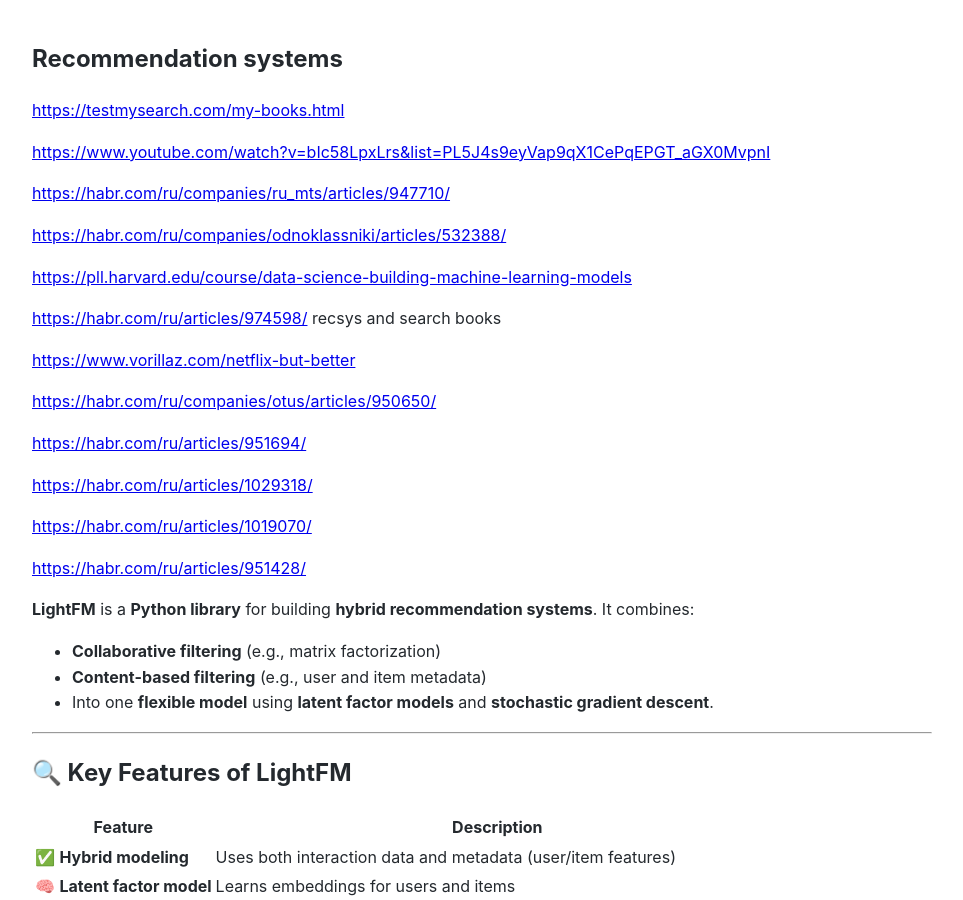
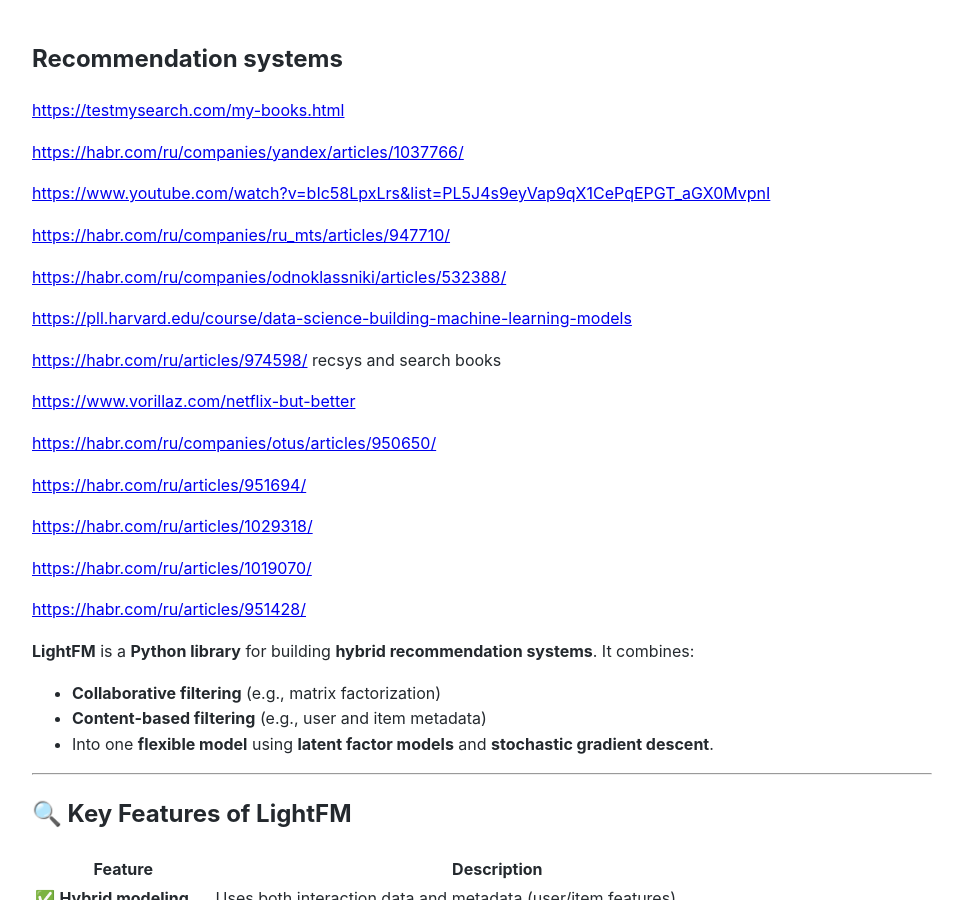
Before and after one commit to Michael-Lubinsky/michael-lubinsky.github.com, a Jekyll site: the page built from ml/recsys.md, in a window 1280 px wide and 900 px high. Shown: the whole window, without its empty margins (158-1121 px from the left). Built offline with Jekyll 4.4.1, drawn with Linux system fonts in a browser that asks for light colours; our own code applies the rules of GitHub Pages for plain Markdown files.

Commit message:
Update recsys.md

```diff
--- a/ml/recsys.md
+++ b/ml/recsys.md
@@ -1,6 +1,8 @@
 ## Recommendation systems
 
 <https://testmysearch.com/my-books.html>
+
+<https://habr.com/ru/companies/yandex/articles/1037766/>
 
 <https://www.youtube.com/watch?v=bIc58LpxLrs&list=PL5J4s9eyVap9qX1CePqEPGT_aGX0MvpnI>
 
```
